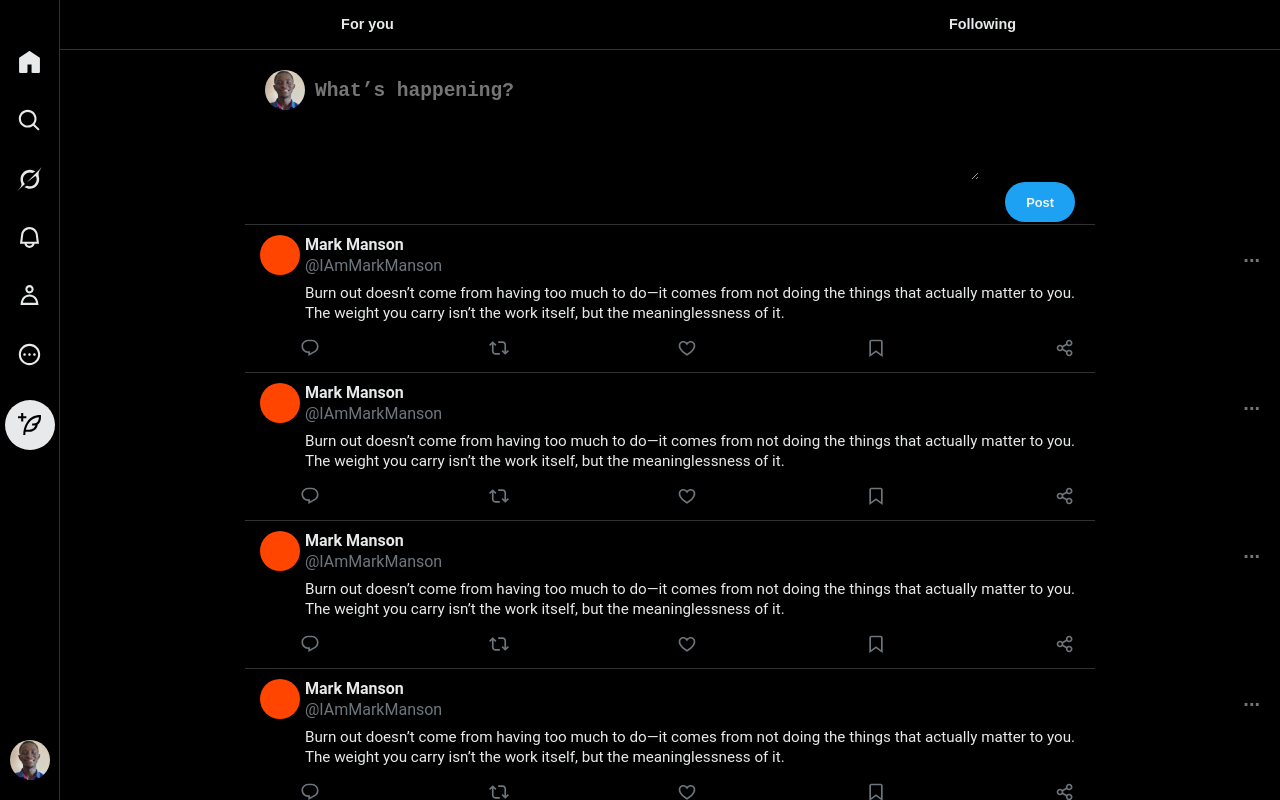
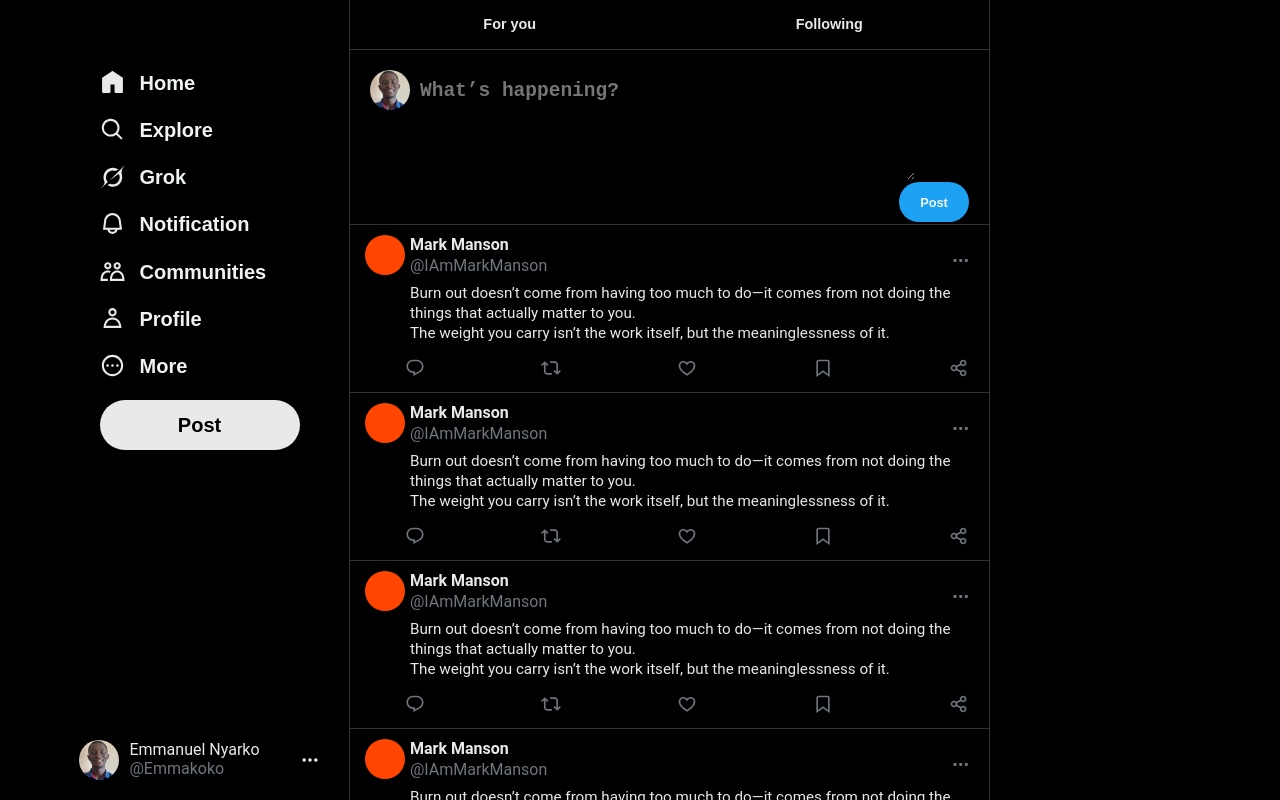
Before and after one commit to Believeinchrist111/frontend, a Next.js app in the folder frontend/: page / in a window 1280 px wide. Shown: the top 800 px of the page. Built offline with nearby package versions, Linux system fonts and the light colour scheme.

Commit message:
homepage fully responsive

```diff
--- a/frontend/app/globals.css
+++ b/frontend/app/globals.css
@@ -2,12 +2,14 @@
 body {
   max-width: 100vw;
   overflow-x: hidden;
-  place-items: center;
   background-color: #000000;
   color: #e7e9ea;
 }
 
 body {
+  max-width: 700px;
+  margin: 0 auto;
+  position: relative;
   font-family: Roboto, sans-serif;
   -webkit-font-smoothing: antialiased;
   -moz-osx-font-smoothing: grayscale;
--- a/frontend/app/page.css
+++ b/frontend/app/page.css
@@ -1,9 +1,5 @@
 /* Stylings for the HomeNav Component */
-/* section#app-wrapper{
-  position: relative;
-  max-width: 700px;
-  height: max-content;
-} */
+
 nav#home-nav {
   height: 100px;
   width: 100vw;
@@ -65,6 +61,7 @@
 
 section#posts-section {
   margin-top: 100px;
+  border-right: 1px solid #2f3336;
 }
 
 div#compose-section {
@@ -77,6 +74,7 @@
 }
 
 div#profile-info {
+  position: relative;
   display: flex;
   place-items: center;
   padding-left: 15px;
@@ -140,6 +138,15 @@
 
 /* Stylings for the HomeFooterNav Component */
 
+nav#home-footer-nav {
+  position: fixed;
+  background-color: #000000;
+  border-top: 1px solid #2f3336;
+  bottom: 0;
+  left: 0;
+  width: 100vw;
+}
+
 div#nav-wrapper {
   display: flex;
   justify-content: space-around;
@@ -147,13 +154,8 @@
   height: 50px;
 }
 
-nav#home-footer-nav {
-  position: fixed;
-  background-color: #000000;
-  border-top: 1px solid #2f3336;
-  bottom: 0;
-  left: 0;
-  width: 100vw;
+div#nav-wrapper button h1 {
+  display: none;
 }
 
 nav#home-footer-nav button {
@@ -179,9 +181,17 @@
   display: none;
 }
 
-.nav-profile-image{
+.nav-profile-image {
   display: none;
-  }
+}
+
+div#nav-handle-container {
+  display: none;
+}
+
+.three-dots-icon {
+  display: none;
+}
 
 /* Stylings for the SideNav Component */
 
@@ -260,6 +270,7 @@
     height: 50px;
     width: calc(100vw - 50px);
     margin-left: 60px;
+    border-right: 1px solid #2f3336;
   }
 
   div#menu-container {
@@ -337,7 +348,9 @@
 
   nav#home-footer-nav {
     display: flex;
-    justify-content: center;
+    flex-direction: column;
+    justify-content: space-between;
+    align-items: center;
     border-right: 1px solid #2f3336;
     border-top: none;
     height: 100vh;
@@ -375,19 +388,131 @@
     display: none;
   }
 
-  .nav-profile-image{
-    display: block;
-    position: fixed;
-    bottom: 20px;
-    border-radius: 20px;
-    align-self: center;
+  div#nav-wrapper button h1 {
+    display: none;
   }
 
+  div#profile-container {
+    padding: 20px;
+  }
+
+  .nav-profile-image {
+    display: block;
+    border-radius: 20px;
+  }
+
+  div#nav-handle-container {
+    display: none;
+  }
+
+  .three-dots-icon {
+    display: none;
+  }
 }
 
 /* //////////////////////////////////////////////////////// */
 
 @media screen and (min-width: 43.75em) {
+  /* Stylings for the HomeNav Component */
+
+  nav#home-nav {
+    width: 640px;
+    position: fixed;
+    left: calc((100vw - 580px) / 2);
+    margin-left: 0px;
+  }
+
+  /* Stylings for the HomeFooterNav Component */
+
+  nav#home-footer-nav {
+    position: fixed;
+    left: calc((100vw - 700px) / 2);
+  }
+
+  div#nav-wrapper button h1 {
+    display: none;
+  }
+}
+
+/* //////////////////////////////////////////////////////////////////////////////////////// */
+
+@media screen and (min-width: 75em) {
+  /* Stylings for the HomeFooterNav Component */
+
+  nav#home-footer-nav {
+    flex-direction: column;
+    justify-content: space-between;
+    position: fixed;
+    left: calc((100vw - 1180px) / 2);
+    width: 300px;
+  }
+
+  div#nav-wrapper {
+    padding-top: 70px;
+    align-items: flex-start;
+  }
+
+  div#nav-wrapper button {
+    display: flex;
+    height: 25px;
+    align-items: flex-end;
+    width: max-content;
+  }
+
+  div#nav-wrapper button svg {
+    width: 25px;
+    margin-right: 15px;
+  }
+
+  div#nav-wrapper button h1 {
+    display: block;
+    color: #eff3f4;
+  }
+
+  #footer-nav-compose-button {
+    display: flex;
+    place-content: center;
+    place-items: center;
+    width: 200px;
+  }
+
+  #footer-nav-compose-button svg.post-icon {
+    display: none;
+  }
+
+  #nav-wrapper #footer-nav-compose-button button h1 {
+    color: #000000;
+  }
+
+  div#profile-container {
+    display: flex;
+    padding: 20px;
+  }
+
+  .nav-profile-image {
+    position: relative;
+    bottom: 0px;
+    margin-right: 10px;
+  }
+
+  div#profile-container .three-dots-icon {
+    margin-left: 40px;
+    fill: #eff3f4;
+    width: 20px;
+  }
+
+  div#nav-handle-container {
+    display: block;
+  }
+
+  div#nav-handle-container div#user-account-name {
+    display: block;
+    color: #6e767d;
+  }
+
+  .three-dots-icon {
+    display: block;
+  }
 }
 
 /* .sign-card{
--- a/frontend/app/page.js
+++ b/frontend/app/page.js
@@ -16,8 +16,7 @@
   const [togglePost, setTogglePost] = useState(false)
 
   return (
-
-    <section id="app-wrapper">
+    <>
       <HomeNav toggleNav={toggleNav} setToggleNav={setToggleNav} />
       <section id="posts-section">
         <div id="compose-section">
@@ -47,8 +46,7 @@
           <svg viewBox="0 0 24 24" className="post-icon" ><g><path d="M23 3c-6.62-.1-10.38 2.421-13.05 6.03C7.29 12.61 6 17.331 6 22h2c0-1.007.07-2.012.19-3H12c4.1 0 7.48-3.082 7.94-7.054C22.79 10.147 23.17 6.359 23 3zm-7 8h-1.5v2H16c.63-.016 1.2-.08 1.72-.188C16.95 15.24 14.68 17 12 17H8.55c.57-2.512 1.57-4.851 3-6.78 2.16-2.912 5.29-4.911 9.45-5.187C20.95 8.079 19.9 11 16 11zM4 9V6H1V4h3V1h2v3h3v2H6v3H4z"></path></g></svg>
         </button>
       </Link>
-    </section>
-
+    </>
   );
 }
 
--- a/frontend/app/ui/home-footer-nav.js
+++ b/frontend/app/ui/home-footer-nav.js
@@ -8,35 +8,53 @@
   <nav id="home-footer-nav">
    <div id="nav-wrapper">
     <button type="button">
-     <svg viewBox="0 0 24 24" className="home-icon"><g><path d="M21.591 7.146L12.52 1.157c-.316-.21-.724-.21-1.04 0l-9.071 5.99c-.26.173-.409.456-.409.757v13.183c0 .502.418.913.929.913H9.14c.51 0 .929-.41.929-.913v-7.075h3.909v7.075c0 .502.417.913.928.913h6.165c.511 0 .929-.41.929-.913V7.904c0-.301-.158-.584-.408-.758z"></path></g></svg>
+     <svg viewBox="0 0 24 24" className="home-icon"><g><path d="M21.591 7.146L12.52 1.157c-.316-.21-.724-.21-1.04 0l-9.071 5.99c-.26.173-.409.456-.409.757v13.183c0 .502.418.913.929.913H9.14c.51 0 .929-.41.929-.913v-7.075h3.909v7.075c0 .502.417.913.928.913h6.165c.511 0 .929-.41.929-.913V7.904c0-.301-.158-.584-.408-.758z"></path>
+     </g></svg>
+     <h1>Home</h1>
     </button>
     <button type="button">
-     <svg viewBox="0 0 24 24" className="search-icon"><g><path d="M10.25 3.75c-3.59 0-6.5 2.91-6.5 6.5s2.91 6.5 6.5 6.5c1.795 0 3.419-.726 4.596-1.904 1.178-1.177 1.904-2.801 1.904-4.596 0-3.59-2.91-6.5-6.5-6.5zm-8.5 6.5c0-4.694 3.806-8.5 8.5-8.5s8.5 3.806 8.5 8.5c0 1.986-.682 3.815-1.824 5.262l4.781 4.781-1.414 1.414-4.781-4.781c-1.447 1.142-3.276 1.824-5.262 1.824-4.694 0-8.5-3.806-8.5-8.5z"></path></g></svg>
+     <svg viewBox="0 0 24 24" className="search-icon"><g><path d="M10.25 3.75c-3.59 0-6.5 2.91-6.5 6.5s2.91 6.5 6.5 6.5c1.795 0 3.419-.726 4.596-1.904 1.178-1.177 1.904-2.801 1.904-4.596 0-3.59-2.91-6.5-6.5-6.5zm-8.5 6.5c0-4.694 3.806-8.5 8.5-8.5s8.5 3.806 8.5 8.5c0 1.986-.682 3.815-1.824 5.262l4.781 4.781-1.414 1.414-4.781-4.781c-1.447 1.142-3.276 1.824-5.262 1.824-4.694 0-8.5-3.806-8.5-8.5z"></path></g>
+     </svg>
+     <h1>Explore</h1>
     </button>
     <button type="button">
      <svg viewBox="0 0 33 32" className="grok-icon"><g><path d="M12.745 20.54l10.97-8.19c.539-.4 1.307-.244 1.564.38 1.349 3.288.746 7.241-1.938 9.955-2.683 2.714-6.417 3.31-9.83 1.954l-3.728 1.745c5.347 3.697 11.84 2.782 15.898-1.324 3.219-3.255 4.216-7.692 3.284-11.693l.008.009c-1.351-5.878.332-8.227 3.782-13.031L33 0l-4.54 4.59v-.014L12.743 20.544m-2.263 1.987c-3.837-3.707-3.175-9.446.1-12.755 2.42-2.449 6.388-3.448 9.852-1.979l3.72-1.737c-.67-.49-1.53-1.017-2.515-1.387-4.455-1.854-9.789-.931-13.41 2.728-3.483 3.523-4.579 8.94-2.697 13.561 1.405 3.454-.899 5.898-3.22 8.364C1.49 30.2.666 31.074 0 32l10.478-9.466"></path></g>
      </svg>
+     <h1>Grok</h1>
     </button>
     <button type="button">
-     <svg viewBox="0 0 24 24" className="notification-icon"><g><path d="M19.993 9.042C19.48 5.017 16.054 2 11.996 2s-7.49 3.021-7.999 7.051L2.866 18H7.1c.463 2.282 2.481 4 4.9 4s4.437-1.718 4.9-4h4.236l-1.143-8.958zM12 20c-1.306 0-2.417-.835-2.829-2h5.658c-.412 1.165-1.523 2-2.829 2zm-6.866-4l.847-6.698C6.364 6.272 8.941 4 11.996 4s5.627 2.268 6.013 5.295L18.864 16H5.134z"></path></g></svg>
+     <svg viewBox="0 0 24 24" className="notification-icon"><g><path d="M19.993 9.042C19.48 5.017 16.054 2 11.996 2s-7.49 3.021-7.999 7.051L2.866 18H7.1c.463 2.282 2.481 4 4.9 4s4.437-1.718 4.9-4h4.236l-1.143-8.958zM12 20c-1.306 0-2.417-.835-2.829-2h5.658c-.412 1.165-1.523 2-2.829 2zm-6.866-4l.847-6.698C6.364 6.272 8.941 4 11.996 4s5.627 2.268 6.013 5.295L18.864 16H5.134z"></path></g>
+     </svg>
+     <h1>Notification</h1>
     </button>
     <button type="button" id="communities-button">
-     <svg viewBox="0 0 24 24" className="communities-icon"><g><path d="M7.501 19.917L7.471 21H.472l.029-1.027c.184-6.618 3.736-8.977 7-8.977.963 0 1.95.212 2.87.672-.444.478-.851 1.03-1.212 1.656-.507-.204-1.054-.329-1.658-.329-2.767 0-4.57 2.223-4.938 6.004H7.56c-.023.302-.05.599-.059.917zm15.998.056L23.528 21H9.472l.029-1.027c.184-6.618 3.736-8.977 7-8.977s6.816 2.358 7 8.977zM21.437 19c-.367-3.781-2.17-6.004-4.938-6.004s-4.57 2.223-4.938 6.004h9.875zm-4.938-9c-.799 0-1.527-.279-2.116-.73-.836-.64-1.384-1.638-1.384-2.77 0-1.93 1.567-3.5 3.5-3.5s3.5 1.57 3.5 3.5c0 1.132-.548 2.13-1.384 2.77-.589.451-1.317.73-2.116.73zm-1.5-3.5c0 .827.673 1.5 1.5 1.5s1.5-.673 1.5-1.5-.673-1.5-1.5-1.5-1.5.673-1.5 1.5zM7.5 3C9.433 3 11 4.57 11 6.5S9.433 10 7.5 10 4 8.43 4 6.5 5.567 3 7.5 3zm0 2C6.673 5 6 5.673 6 6.5S6.673 8 7.5 8 9 7.327 9 6.5 8.327 5 7.5 5z"></path></g></svg>
+     <svg viewBox="0 0 24 24" className="communities-icon"><g><path d="M7.501 19.917L7.471 21H.472l.029-1.027c.184-6.618 3.736-8.977 7-8.977.963 0 1.95.212 2.87.672-.444.478-.851 1.03-1.212 1.656-.507-.204-1.054-.329-1.658-.329-2.767 0-4.57 2.223-4.938 6.004H7.56c-.023.302-.05.599-.059.917zm15.998.056L23.528 21H9.472l.029-1.027c.184-6.618 3.736-8.977 7-8.977s6.816 2.358 7 8.977zM21.437 19c-.367-3.781-2.17-6.004-4.938-6.004s-4.57 2.223-4.938 6.004h9.875zm-4.938-9c-.799 0-1.527-.279-2.116-.73-.836-.64-1.384-1.638-1.384-2.77 0-1.93 1.567-3.5 3.5-3.5s3.5 1.57 3.5 3.5c0 1.132-.548 2.13-1.384 2.77-.589.451-1.317.73-2.116.73zm-1.5-3.5c0 .827.673 1.5 1.5 1.5s1.5-.673 1.5-1.5-.673-1.5-1.5-1.5-1.5.673-1.5 1.5zM7.5 3C9.433 3 11 4.57 11 6.5S9.433 10 7.5 10 4 8.43 4 6.5 5.567 3 7.5 3zm0 2C6.673 5 6 5.673 6 6.5S6.673 8 7.5 8 9 7.327 9 6.5 8.327 5 7.5 5z"></path></g>
+     </svg>
+     <h1>Communities</h1>
     </button>
     <button id="profile-button" type="button">
      <svg viewBox="0 0 24 24" className=""><g><path d="M5.651 19h12.698c-.337-1.8-1.023-3.21-1.945-4.19C15.318 13.65 13.838 13 12 13s-3.317.65-4.404 1.81c-.922.98-1.608 2.39-1.945 4.19zm.486-5.56C7.627 11.85 9.648 11 12 11s4.373.85 5.863 2.44c1.477 1.58 2.366 3.8 2.632 6.46l.11 1.1H3.395l.11-1.1c.266-2.66 1.155-4.88 2.632-6.46zM12 4c-1.105 0-2 .9-2 2s.895 2 2 2 2-.9 2-2-.895-2-2-2zM8 6c0-2.21 1.791-4 4-4s4 1.79 4 4-1.791 4-4 4-4-1.79-4-4z"></path></g>
      </svg>
+     <h1>Profile</h1>
     </button>
     <button id="more-options-button" type="button">
      <svg viewBox="0 0 24 24" className=""><g><path d="M3.75 12c0-4.56 3.69-8.25 8.25-8.25s8.25 3.69 8.25 8.25-3.69 8.25-8.25 8.25S3.75 16.56 3.75 12zM12 1.75C6.34 1.75 1.75 6.34 1.75 12S6.34 22.25 12 22.25 22.25 17.66 22.25 12 17.66 1.75 12 1.75zm-4.75 11.5c.69 0 1.25-.56 1.25-1.25s-.56-1.25-1.25-1.25S6 11.31 6 12s.56 1.25 1.25 1.25zm9.5 0c.69 0 1.25-.56 1.25-1.25s-.56-1.25-1.25-1.25-1.25.56-1.25 1.25.56 1.25 1.25 1.25zM13.25 12c0 .69-.56 1.25-1.25 1.25s-1.25-.56-1.25-1.25.56-1.25 1.25-1.25 1.25.56 1.25 1.25z"></path></g>
      </svg>
+     <h1>More</h1>
     </button>
     <Link id="footer-nav-compose-button" href='/compose/post'>
      <button onClick={() => setTogglePost(!togglePost)}>
-      <svg viewBox="0 0 24 24" className="post-icon" ><g><path d="M23 3c-6.62-.1-10.38 2.421-13.05 6.03C7.29 12.61 6 17.331 6 22h2c0-1.007.07-2.012.19-3H12c4.1 0 7.48-3.082 7.94-7.054C22.79 10.147 23.17 6.359 23 3zm-7 8h-1.5v2H16c.63-.016 1.2-.08 1.72-.188C16.95 15.24 14.68 17 12 17H8.55c.57-2.512 1.57-4.851 3-6.78 2.16-2.912 5.29-4.911 9.45-5.187C20.95 8.079 19.9 11 16 11zM4 9V6H1V4h3V1h2v3h3v2H6v3H4z"></path></g></svg>
+      <svg viewBox="0 0 24 24" className="post-icon" ><g><path d="M23 3c-6.62-.1-10.38 2.421-13.05 6.03C7.29 12.61 6 17.331 6 22h2c0-1.007.07-2.012.19-3H12c4.1 0 7.48-3.082 7.94-7.054C22.79 10.147 23.17 6.359 23 3zm-7 8h-1.5v2H16c.63-.016 1.2-.08 1.72-.188C16.95 15.24 14.68 17 12 17H8.55c.57-2.512 1.57-4.851 3-6.78 2.16-2.912 5.29-4.911 9.45-5.187C20.95 8.079 19.9 11 16 11zM4 9V6H1V4h3V1h2v3h3v2H6v3H4z"></path></g>
+      </svg>
+      <h1>Post</h1>
      </button>
     </Link>
    </div>
+
+
+
+
+   <div id="profile-container">
     <Image
      className="nav-profile-image"
      src={'/emma.jpeg'}
@@ -44,6 +62,18 @@
      width={40}
      alt="profile-image"
     />
+
+    <div id="nav-handle-container">
+     <div id="user-name">Emmanuel Nyarko</div>
+     <div id="user-account-name">@Emmakoko</div>
+    </div>
+
+    <svg viewBox="0 0 24 24" className="three-dots-icon"><g><path d="M3 12c0-1.1.9-2 2-2s2 .9 2 2-.9 2-2 2-2-.9-2-2zm9 2c1.1 0 2-.9 2-2s-.9-2-2-2-2 .9-2 2 .9 2 2 2zm7 0c1.1 0 2-.9 2-2s-.9-2-2-2-2 .9-2 2 .9 2 2 2z"></path></g>
+    </svg>
+
+   </div>
+
+
   </nav>
 
  );
```
Lines whose indentation alone changed are shown as unchanged.
